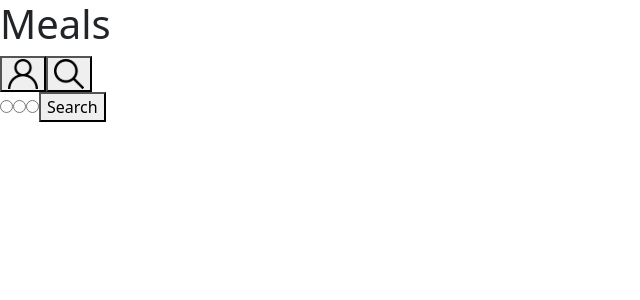
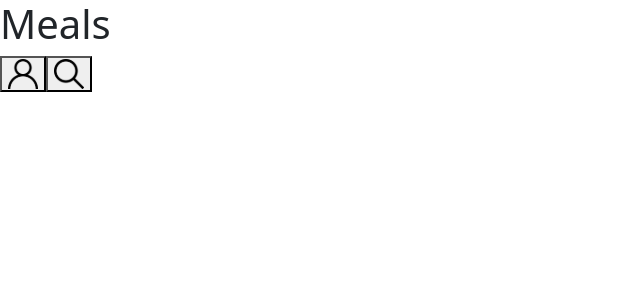
Before and after one commit to viniciussouzas/project-recipes-app, a React (Create React App) app: page /meals in a window 1280 px wide. Shown: the top 300 px of the page, without its empty margins (0-640 px from the left). Built offline with nearby package versions, Linux system fonts and the light colour scheme.

Commit message:
fix: estado de busca

```diff
--- a/src/components/Header.js
+++ b/src/components/Header.js
@@ -58,7 +58,9 @@ function Header({ title, searchIcon }) {
           />
         )
       }
-      <SearchBar />
+      {
+        inputSearch && (<SearchBar />)
+      }
     </div>
   );
 }
```
